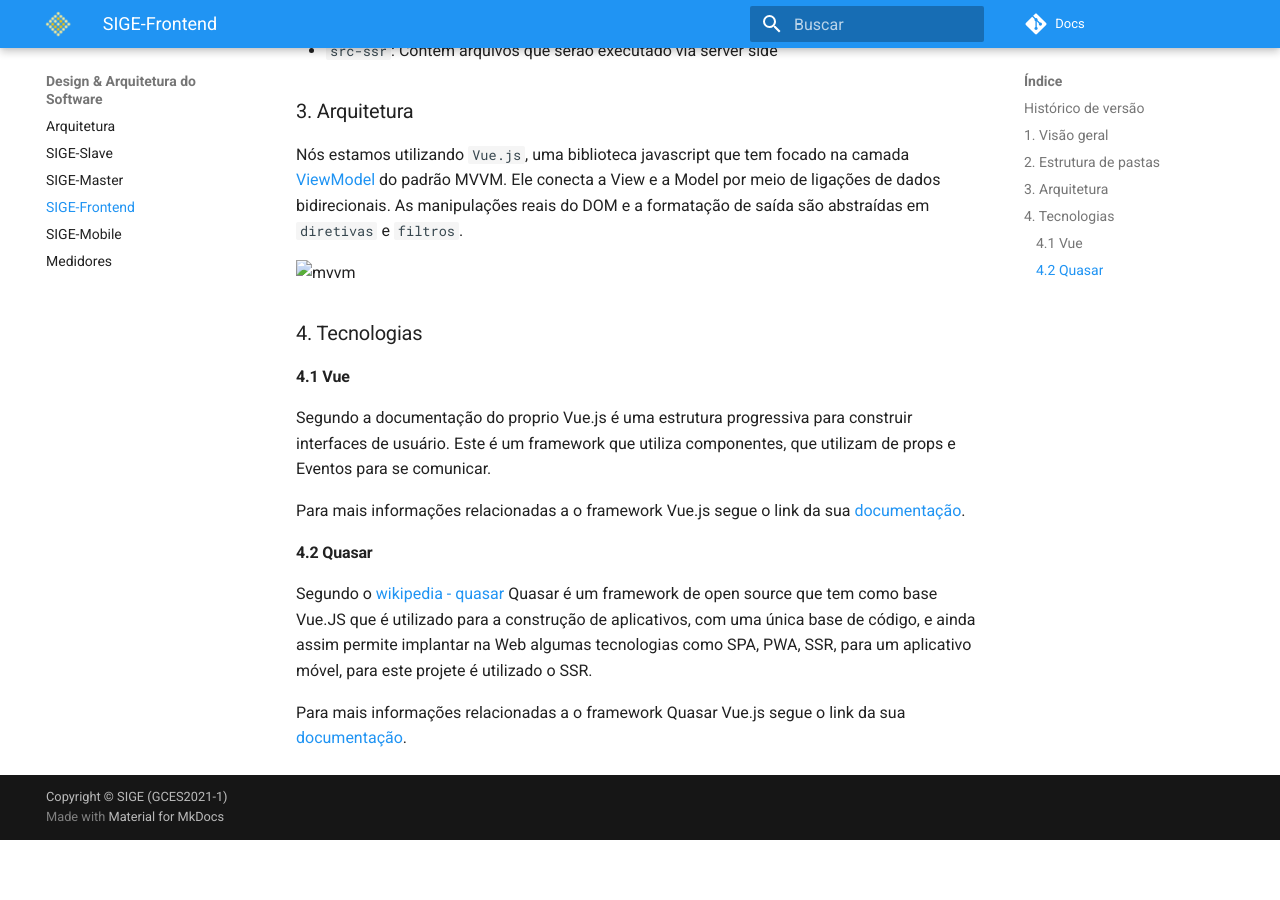
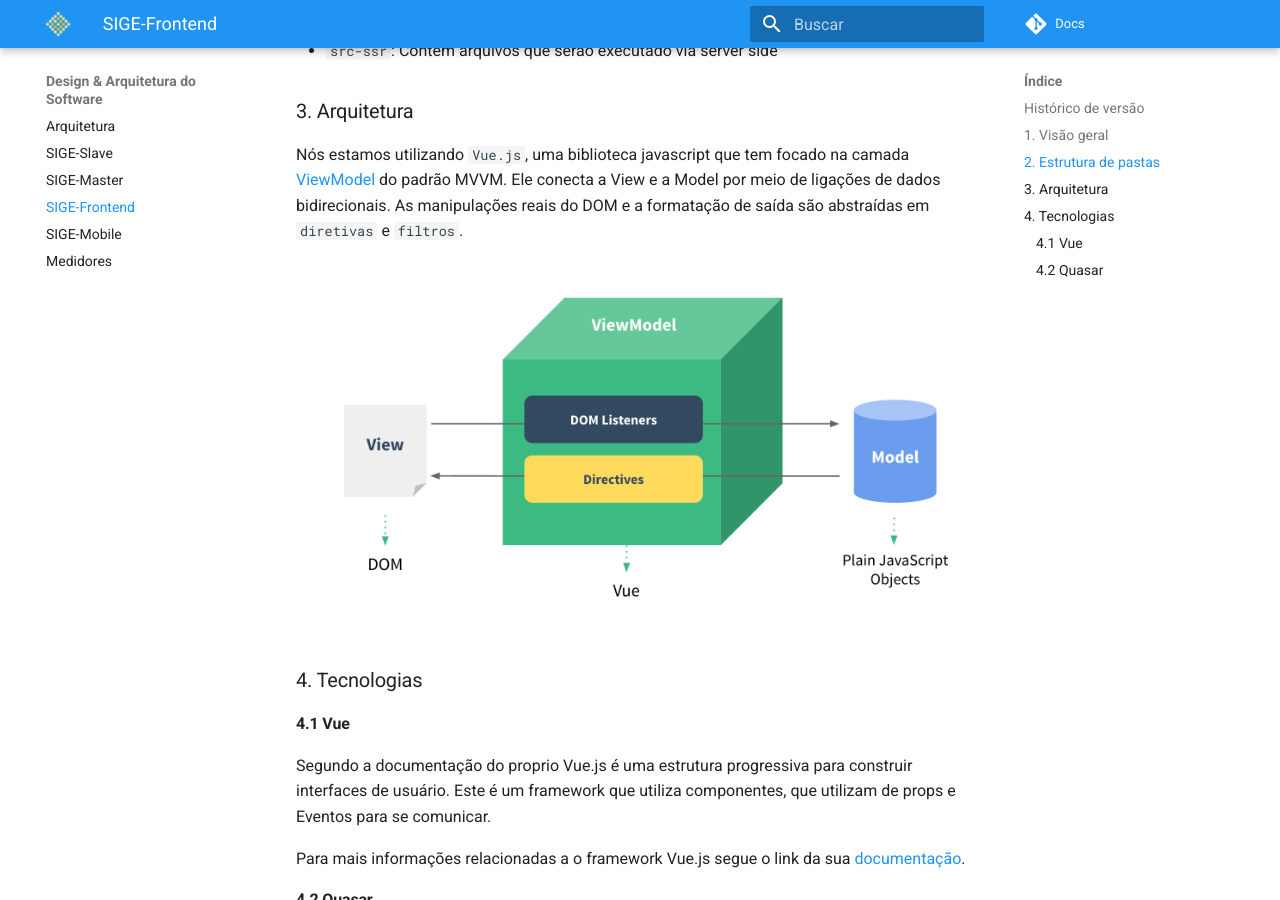
Before and after one commit to lappis-unb/docs, an MkDocs documentation site: the page built from docs/design-arquitetura/front-web.md, in a window 1280 px wide and 900 px high, scrolled down 1829 px. Built offline with MkDocs 1.6.1 and Material for MkDocs 9.7.7, drawn with Linux system fonts in a browser that asks for light colours; comment, search, counter and statistics services are not loaded; before the commit the page ends 2669 px from its top, so only the background shows below that.

Commit message:
fix(doc): corrigir link quebrado da imagem

```diff
--- a/docs/design-arquitetura/front-web.md
+++ b/docs/design-arquitetura/front-web.md
@@ -69,7 +69,7 @@ O Sistema de Gestão Energética SIGE-UnB, desenvolvido pela Universidade de Bra
 
 Nós estamos utilizando `Vue.js`, uma biblioteca javascript que tem focado na camada [ViewModel](https://012.vuejs.org/guide/#ViewModel) do padrão MVVM. Ele conecta a View e a Model por meio de ligações de dados bidirecionais. As manipulações reais do DOM e a formatação de saída são abstraídas em `diretivas` e `filtros`.
 
-![mvvm](../images/mvvm.png)
+![mvvm](../assets/images/mvvm.png)
 
 ### 4. Tecnologias
 
```
Also changed, not shown: docs/design-arquitetura/front-mobile.md (+1 -1 lines).
